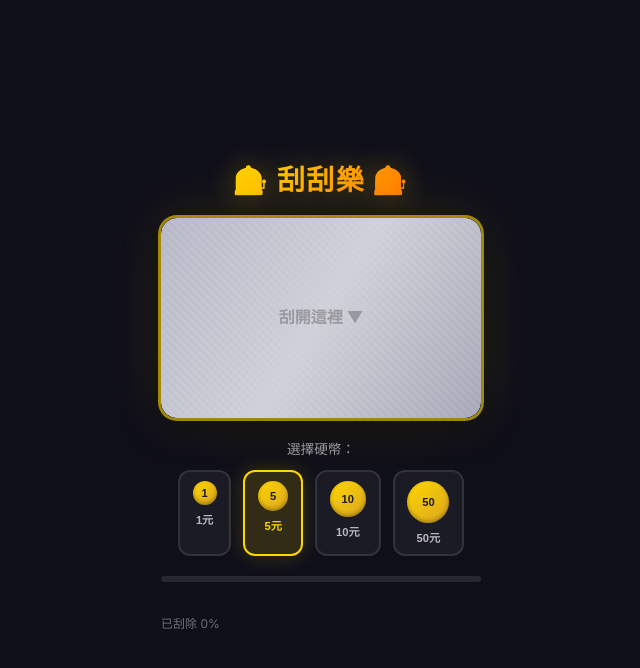
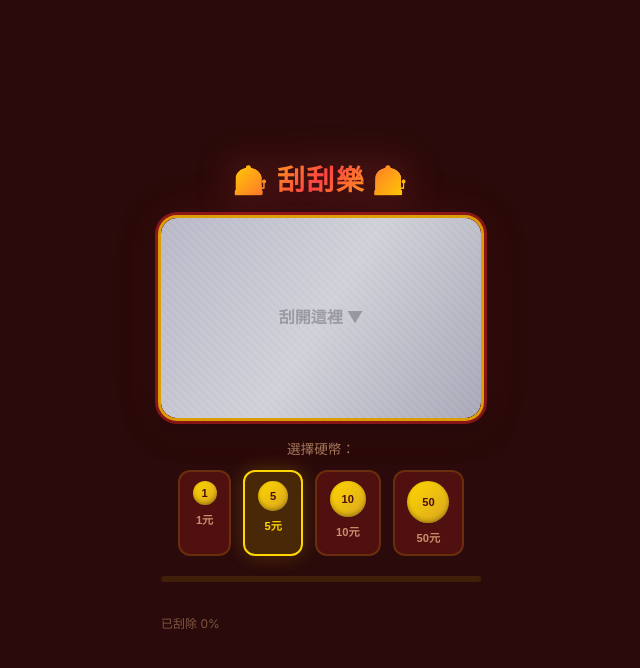
Before and after one commit to a5a8a0a9/guaguale, an Angular app: page / in a window 1280 px wide. Shown: the top 668 px of the page, without its empty margins (319-959 px from the left). Built offline with nearby package versions, Linux system fonts and the light colour scheme.

Commit message:
feat: 調整色系

```diff
--- a/src/app/scratch-card/scratch-card.scss
+++ b/src/app/scratch-card/scratch-card.scss
@@ -20,11 +20,11 @@
 .game-title {
 	font-size: 1.75rem;
 	font-weight: 800;
-	background: linear-gradient(135deg, #ffd700, #ffaa00, #ff6b00);
+	background: linear-gradient(135deg, #ffd700, #ff4444, #ffd700);
 	background-clip: text;
 	-webkit-background-clip: text;
 	-webkit-text-fill-color: transparent;
-	text-shadow: 0 0 30px rgba(255, 215, 0, 0.3);
+	filter: drop-shadow(0 0 20px rgba(255, 68, 68, 0.4));
 	letter-spacing: 0.05em;
 }
 
@@ -40,10 +40,11 @@
 	border-radius: 16px;
 	overflow: hidden;
 	box-shadow:
-		0 0 0 3px rgba(255, 215, 0, 0.6),
+		0 0 0 3px rgba(255, 215, 0, 0.7),
+		0 0 0 6px rgba(200, 30, 30, 0.6),
 		0 8px 32px rgba(0, 0, 0, 0.5),
-		0 0 60px rgba(255, 215, 0, 0.15);
-	background: linear-gradient(145deg, #1a1a2e, #16213e);
+		0 0 50px rgba(255, 68, 68, 0.15);
+	background: linear-gradient(145deg, #8b1a1a, #4a0e0e);
 }
 
 // ── Prize Layer ──
@@ -55,13 +56,15 @@
 	justify-content: center;
 	align-items: center;
 	gap: 0.5rem;
-	background: linear-gradient(145deg, #1a1a2e 0%, #0f3460 50%, #1a1a2e 100%);
+	background:
+		radial-gradient(ellipse at center, rgba(255, 215, 0, 0.08) 0%, transparent 70%),
+		linear-gradient(145deg, #8b1a1a 0%, #b22222 40%, #8b1a1a 100%);
 }
 
 .prize-label {
 	font-size: 0.875rem;
 	font-weight: 600;
-	color: rgba(255, 215, 0, 0.7);
+	color: rgba(255, 215, 0, 0.8);
 	letter-spacing: 0.2em;
 	text-transform: uppercase;
 }
@@ -69,11 +72,11 @@
 .prize-amount {
 	font-size: 2.5rem;
 	font-weight: 900;
-	background: linear-gradient(135deg, #ffd700, #ffaa00);
+	background: linear-gradient(135deg, #ffd700, #ffec80, #ffd700);
 	background-clip: text;
 	-webkit-background-clip: text;
 	-webkit-text-fill-color: transparent;
-	filter: drop-shadow(0 0 12px rgba(255, 215, 0, 0.4));
+	filter: drop-shadow(0 2px 8px rgba(255, 215, 0, 0.5));
 	transition: transform 0.4s cubic-bezier(0.34, 1.56, 0.64, 1);
 
 	&.revealed {
@@ -83,7 +86,7 @@
 
 .prize-decoration {
 	font-size: 0.85rem;
-	color: rgba(255, 215, 0, 0.6);
+	color: rgba(255, 215, 0, 0.7);
 	letter-spacing: 0.1em;
 	font-weight: 600;
 	max-width: 280px;
@@ -120,7 +123,7 @@
 
 .coin-label {
 	font-size: 0.85rem;
-	color: rgba(255, 255, 255, 0.6);
+	color: rgba(255, 200, 150, 0.6);
 	font-weight: 500;
 }
 
@@ -135,18 +138,18 @@
 	align-items: center;
 	gap: 0.35rem;
 	padding: 0.6rem 0.8rem;
-	border: 2px solid rgba(255, 255, 255, 0.1);
+	border: 2px solid rgba(255, 215, 0, 0.15);
 	border-radius: 12px;
-	background: rgba(255, 255, 255, 0.05);
-	color: rgba(255, 255, 255, 0.7);
+	background: rgba(139, 26, 26, 0.4);
+	color: rgba(255, 200, 150, 0.7);
 	cursor: pointer;
 	transition: all 0.25s ease;
 	backdrop-filter: blur(4px);
 	touch-action: manipulation;
 
 	&:hover {
-		border-color: rgba(255, 215, 0, 0.4);
-		background: rgba(255, 215, 0, 0.08);
+		border-color: rgba(255, 215, 0, 0.5);
+		background: rgba(255, 215, 0, 0.1);
 		transform: translateY(-2px);
 	}
 
@@ -164,7 +167,7 @@
 	justify-content: center;
 	border-radius: 50%;
 	background: linear-gradient(135deg, #ffd700, #daa520);
-	color: #1a1a2e;
+	color: #4a0e0e;
 	font-weight: 800;
 	font-size: 0.7rem;
 	box-shadow: inset 0 -2px 4px rgba(0, 0, 0, 0.3);
@@ -180,13 +183,13 @@
 	width: 320px;
 	height: 6px;
 	border-radius: 3px;
-	background: rgba(255, 255, 255, 0.1);
+	background: rgba(255, 215, 0, 0.1);
 	overflow: hidden;
 }
 
 .progress-bar {
 	height: 100%;
-	background: linear-gradient(90deg, #ffd700, #ff6b00);
+	background: linear-gradient(90deg, #cc2222, #ffd700);
 	border-radius: 3px;
 	transition: width 0.15s ease;
 }
@@ -201,15 +204,15 @@
 
 .progress-text {
 	font-size: 0.75rem;
-	color: rgba(255, 255, 255, 0.4);
+	color: rgba(255, 200, 150, 0.4);
 }
 
 // ── Reveal Button ──
 .reveal-btn {
 	padding: 0.5rem 1.25rem;
-	border: 2px solid rgba(255, 215, 0, 0.5);
+	border: 2px solid rgba(255, 215, 0, 0.6);
 	border-radius: 50px;
-	background: rgba(255, 215, 0, 0.1);
+	background: rgba(200, 30, 30, 0.3);
 	color: #ffd700;
 	font-size: 0.85rem;
 	font-weight: 700;
@@ -218,9 +221,9 @@
 	touch-action: manipulation;
 
 	&:hover {
-		background: rgba(255, 215, 0, 0.2);
+		background: rgba(200, 30, 30, 0.5);
 		border-color: #ffd700;
-		box-shadow: 0 0 15px rgba(255, 215, 0, 0.3);
+		box-shadow: 0 0 20px rgba(255, 215, 0, 0.3);
 	}
 
 	&:active {
@@ -238,19 +241,24 @@
 	padding: 0.85rem 2.5rem;
 	border: none;
 	border-radius: 50px;
-	background: linear-gradient(135deg, #ffd700, #ff8c00);
-	color: #1a1a2e;
+	background: linear-gradient(135deg, #cc2222, #ee3333);
+	color: #ffd700;
 	font-size: 1.1rem;
 	font-weight: 700;
 	cursor: pointer;
 	transition: all 0.3s ease;
-	box-shadow: 0 4px 20px rgba(255, 215, 0, 0.3);
+	box-shadow:
+		0 4px 20px rgba(200, 30, 30, 0.4),
+		inset 0 1px 0 rgba(255, 255, 255, 0.15);
 	animation: fade-in-up 0.5s cubic-bezier(0.34, 1.56, 0.64, 1);
 	touch-action: manipulation;
+	letter-spacing: 0.05em;
 
 	&:hover {
 		transform: translateY(-3px) scale(1.05);
-		box-shadow: 0 8px 30px rgba(255, 215, 0, 0.5);
+		box-shadow:
+			0 8px 30px rgba(200, 30, 30, 0.5),
+			inset 0 1px 0 rgba(255, 255, 255, 0.2);
 	}
 
 	&:active {
@@ -265,8 +273,8 @@
 	gap: 1.25rem;
 	padding: 0.75rem 1.5rem;
 	border-radius: 12px;
-	background: rgba(255, 255, 255, 0.05);
-	border: 1px solid rgba(255, 255, 255, 0.08);
+	background: rgba(139, 26, 26, 0.3);
+	border: 1px solid rgba(255, 215, 0, 0.12);
 	backdrop-filter: blur(4px);
 	animation: fade-in-up 0.4s ease;
 }
@@ -280,7 +288,7 @@
 
 .stat-label {
 	font-size: 0.65rem;
-	color: rgba(255, 255, 255, 0.4);
+	color: rgba(255, 200, 150, 0.4);
 	font-weight: 500;
 	text-transform: uppercase;
 	letter-spacing: 0.1em;
@@ -289,10 +297,10 @@
 .stat-value {
 	font-size: 0.95rem;
 	font-weight: 700;
-	color: rgba(255, 255, 255, 0.85);
+	color: rgba(255, 230, 200, 0.85);
 
 	&.highlight {
-		background: linear-gradient(135deg, #ffd700, #ffaa00);
+		background: linear-gradient(135deg, #ffd700, #ffec80);
 		background-clip: text;
 		-webkit-background-clip: text;
 		-webkit-text-fill-color: transparent;
@@ -302,7 +310,7 @@
 .stat-divider {
 	width: 1px;
 	height: 28px;
-	background: rgba(255, 255, 255, 0.1);
+	background: rgba(255, 215, 0, 0.15);
 }
 
 // ── Animations ──
--- a/src/index.html
+++ b/src/index.html
@@ -7,7 +7,7 @@
 		<meta name="viewport" content="width=device-width, initial-scale=1, maximum-scale=1, user-scalable=no" />
 		<link rel="icon" type="image/x-icon" href="favicon.ico" />
 		<link rel="manifest" href="manifest.webmanifest" />
-		<meta name="theme-color" content="#1976d2" />
+		<meta name="theme-color" content="#8b1a1a" />
 	</head>
 	<body>
 		<yo-root></yo-root>
--- a/src/styles.scss
+++ b/src/styles.scss
@@ -20,8 +20,8 @@ body {
 		sans-serif;
 	-webkit-font-smoothing: antialiased;
 	-moz-osx-font-smoothing: grayscale;
-	background: #0f0f1a;
-	color: #e8e8f0;
+	background: #2a0a0a;
+	color: #f5e6d0;
 	overflow: hidden;
 	user-select: none;
 	-webkit-user-select: none;
```
